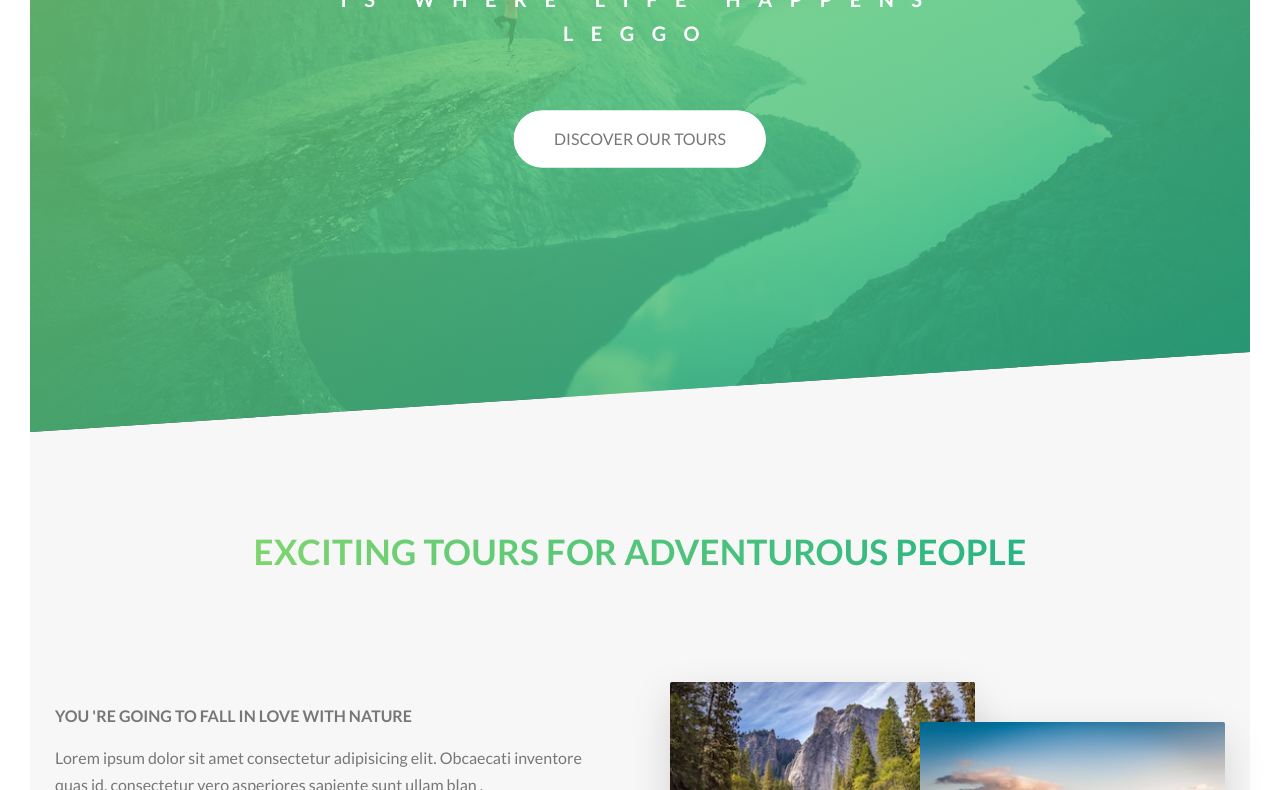
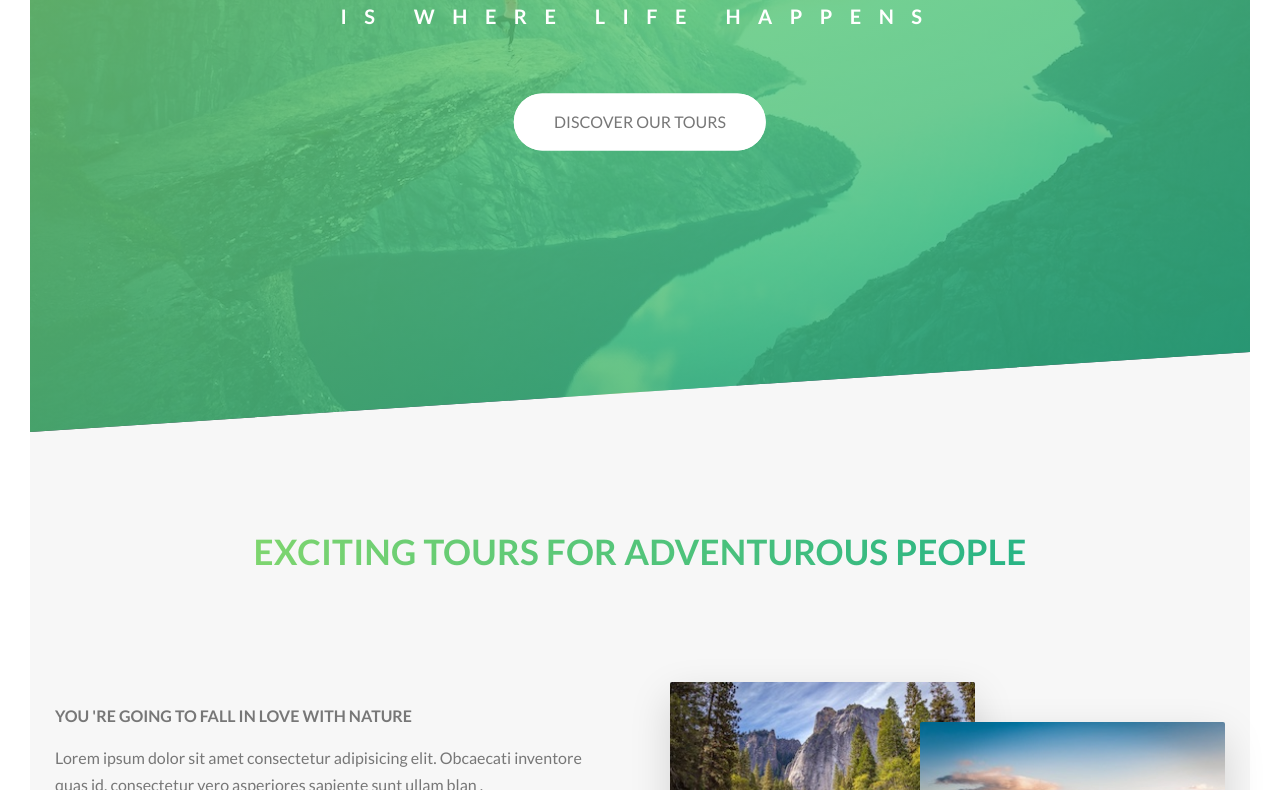
Before and after one commit to OAbdulateef/Starter, a website: page index.html in a window 1280 px wide. Shown: the part 278-1068 px from the top of the page. Drawn offline with Linux system fonts and the light colour scheme.

Commit message:
Update index.html

```diff
--- a/index.html
+++ b/index.html
@@ -45,7 +45,7 @@
         <div class="header__text-box">
             <h1 class="heading-primary">
                 <span class="heading-primary--main">Outdoors</span>
-                <span class="heading-primary--sub">is where life happens LEGGO</span>
+                <span class="heading-primary--sub">is where life happens</span>
             </h1>
 
             <a  href="#" class="btn btn--white btn--animated">Discover our tours</a >
```
